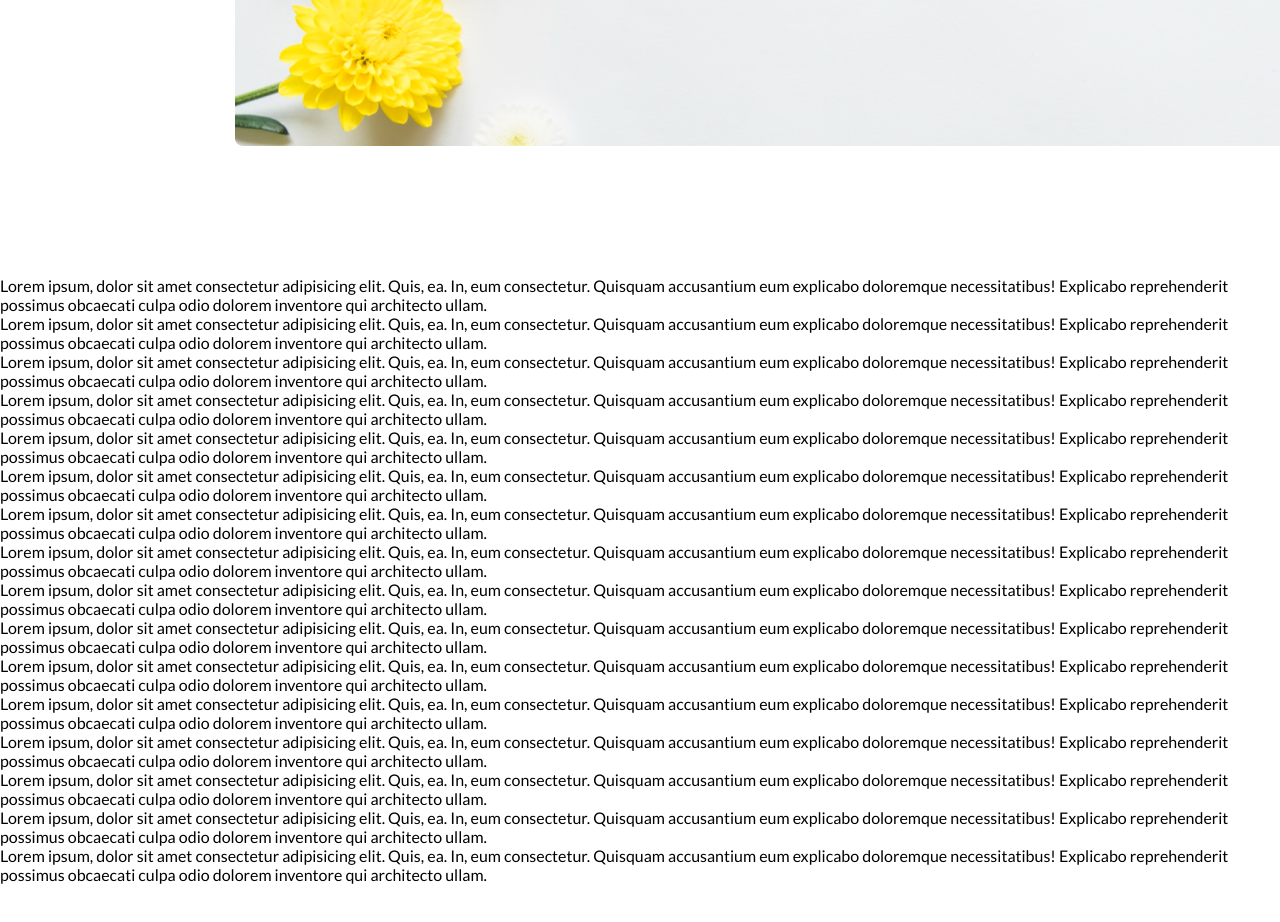
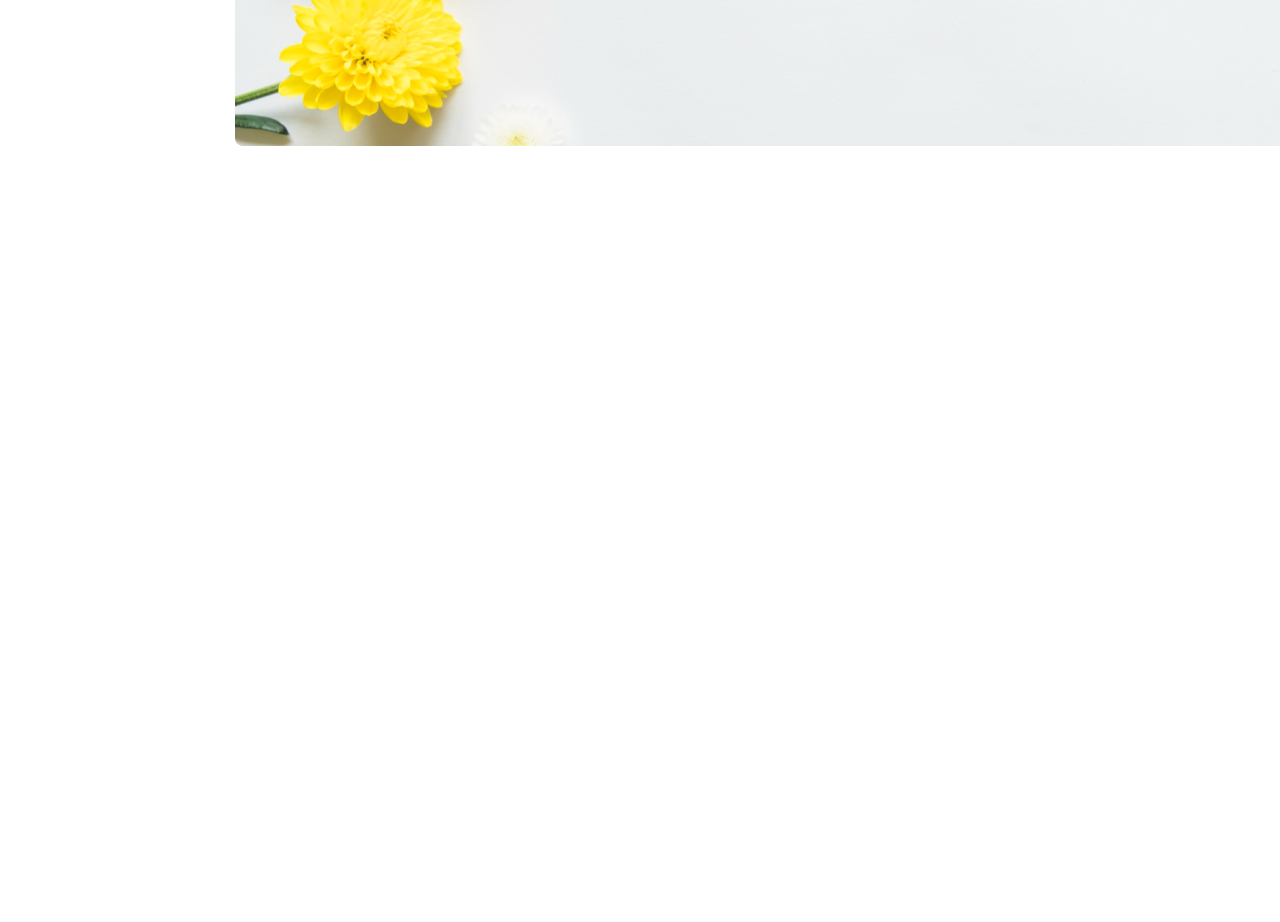
Before and after one commit to mdrabiulis/first-assignment, a plain HTML site: page index.html in a window 1280 px wide. Shown: the part 3493-4415 px from the top of the page. After the commit the page ends 3769 px from the top, so only its background shows below. Drawn offline with Linux system fonts and the light colour scheme.

Commit message:
p tag remove

```diff
--- a/index.html
+++ b/index.html
@@ -70,41 +70,6 @@
 
             </div>
         </section>
-
-
-
-
-        <!-- ================= -->
-        <div class="p">
-            <P>Lorem ipsum, dolor sit amet consectetur adipisicing elit. Quis, ea. In, eum consectetur. Quisquam accusantium eum explicabo doloremque necessitatibus! Explicabo reprehenderit possimus obcaecati culpa odio dolorem inventore qui architecto ullam.</P>
-            <P>Lorem ipsum, dolor sit amet consectetur adipisicing elit. Quis, ea. In, eum consectetur. Quisquam accusantium eum explicabo doloremque necessitatibus! Explicabo reprehenderit possimus obcaecati culpa odio dolorem inventore qui architecto ullam.</P>
-            <P>Lorem ipsum, dolor sit amet consectetur adipisicing elit. Quis, ea. In, eum consectetur. Quisquam accusantium eum explicabo doloremque necessitatibus! Explicabo reprehenderit possimus obcaecati culpa odio dolorem inventore qui architecto ullam.</P>
-            <P>Lorem ipsum, dolor sit amet consectetur adipisicing elit. Quis, ea. In, eum consectetur. Quisquam accusantium eum explicabo doloremque necessitatibus! Explicabo reprehenderit possimus obcaecati culpa odio dolorem inventore qui architecto ullam.</P>
-
-            <P>Lorem ipsum, dolor sit amet consectetur adipisicing elit. Quis, ea. In, eum consectetur. Quisquam accusantium eum explicabo doloremque necessitatibus! Explicabo reprehenderit possimus obcaecati culpa odio dolorem inventore qui architecto ullam.</P>
-            <P>Lorem ipsum, dolor sit amet consectetur adipisicing elit. Quis, ea. In, eum consectetur. Quisquam accusantium eum explicabo doloremque necessitatibus! Explicabo reprehenderit possimus obcaecati culpa odio dolorem inventore qui architecto ullam.</P>
-            <P>Lorem ipsum, dolor sit amet consectetur adipisicing elit. Quis, ea. In, eum consectetur. Quisquam accusantium eum explicabo doloremque necessitatibus! Explicabo reprehenderit possimus obcaecati culpa odio dolorem inventore qui architecto ullam.</P>
-            <P>Lorem ipsum, dolor sit amet consectetur adipisicing elit. Quis, ea. In, eum consectetur. Quisquam accusantium eum explicabo doloremque necessitatibus! Explicabo reprehenderit possimus obcaecati culpa odio dolorem inventore qui architecto ullam.</P> <P>Lorem ipsum, dolor sit amet consectetur adipisicing elit. Quis, ea. In, eum consectetur. Quisquam accusantium eum explicabo doloremque necessitatibus! Explicabo reprehenderit possimus obcaecati culpa odio dolorem inventore qui architecto ullam.</P>
-            <P>Lorem ipsum, dolor sit amet consectetur adipisicing elit. Quis, ea. In, eum consectetur. Quisquam accusantium eum explicabo doloremque necessitatibus! Explicabo reprehenderit possimus obcaecati culpa odio dolorem inventore qui architecto ullam.</P>
-            <P>Lorem ipsum, dolor sit amet consectetur adipisicing elit. Quis, ea. In, eum consectetur. Quisquam accusantium eum explicabo doloremque necessitatibus! Explicabo reprehenderit possimus obcaecati culpa odio dolorem inventore qui architecto ullam.</P>
-            <P>Lorem ipsum, dolor sit amet consectetur adipisicing elit. Quis, ea. In, eum consectetur. Quisquam accusantium eum explicabo doloremque necessitatibus! Explicabo reprehenderit possimus obcaecati culpa odio dolorem inventore qui architecto ullam.</P>
-
-            <P>Lorem ipsum, dolor sit amet consectetur adipisicing elit. Quis, ea. In, eum consectetur. Quisquam accusantium eum explicabo doloremque necessitatibus! Explicabo reprehenderit possimus obcaecati culpa odio dolorem inventore qui architecto ullam.</P>
-            <P>Lorem ipsum, dolor sit amet consectetur adipisicing elit. Quis, ea. In, eum consectetur. Quisquam accusantium eum explicabo doloremque necessitatibus! Explicabo reprehenderit possimus obcaecati culpa odio dolorem inventore qui architecto ullam.</P>
-            <P>Lorem ipsum, dolor sit amet consectetur adipisicing elit. Quis, ea. In, eum consectetur. Quisquam accusantium eum explicabo doloremque necessitatibus! Explicabo reprehenderit possimus obcaecati culpa odio dolorem inventore qui architecto ullam.</P>
-            <P>Lorem ipsum, dolor sit amet consectetur adipisicing elit. Quis, ea. In, eum consectetur. Quisquam accusantium eum explicabo doloremque necessitatibus! Explicabo reprehenderit possimus obcaecati culpa odio dolorem inventore qui architecto ullam.</P>
-           </div>
-        <br><br><br>
-        <br><br><br>
-        <br><br><br>
-        <br><br><br>
-        <br><br><br>
-        <br><br><br>
-        <br><br><br>
-        <br><br><br>
-        <br><br><br>
-           <!-- ================= -->
-
     </main>
     <footer></footer>
 </body>
```
